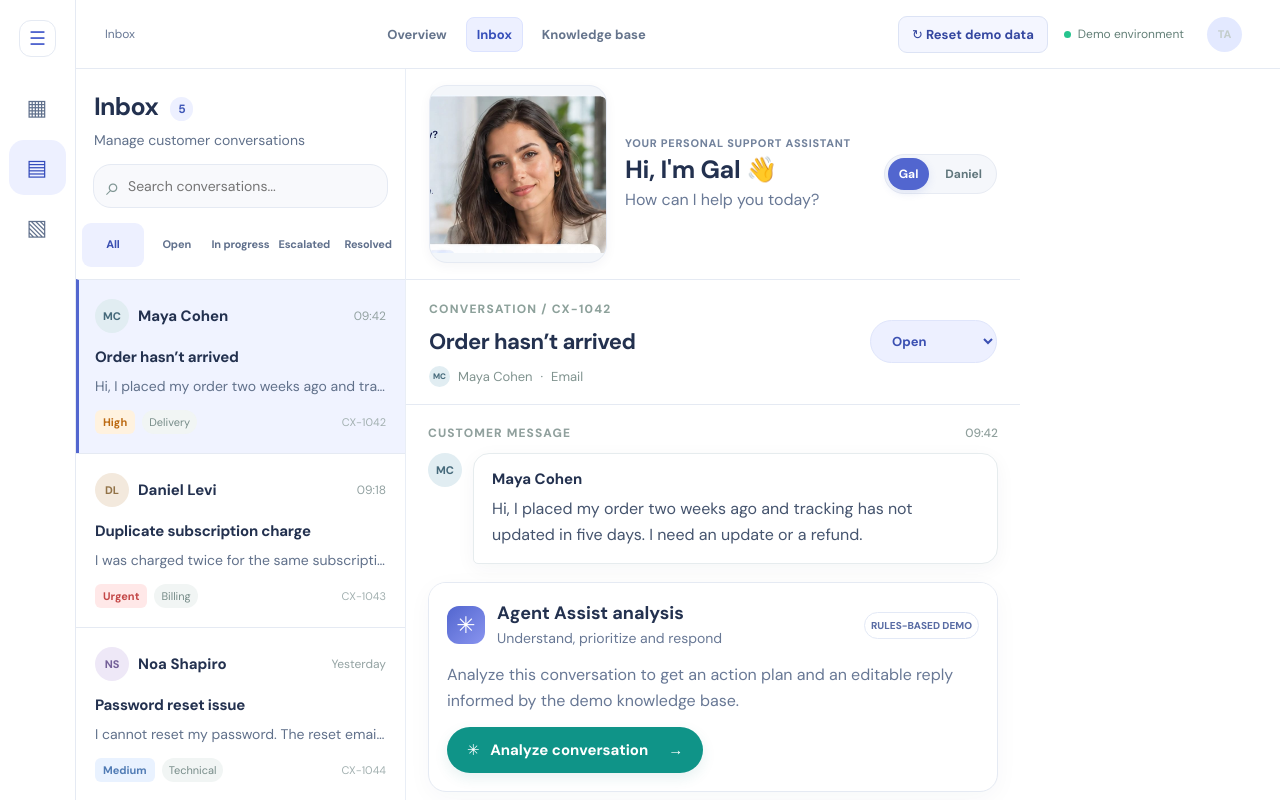
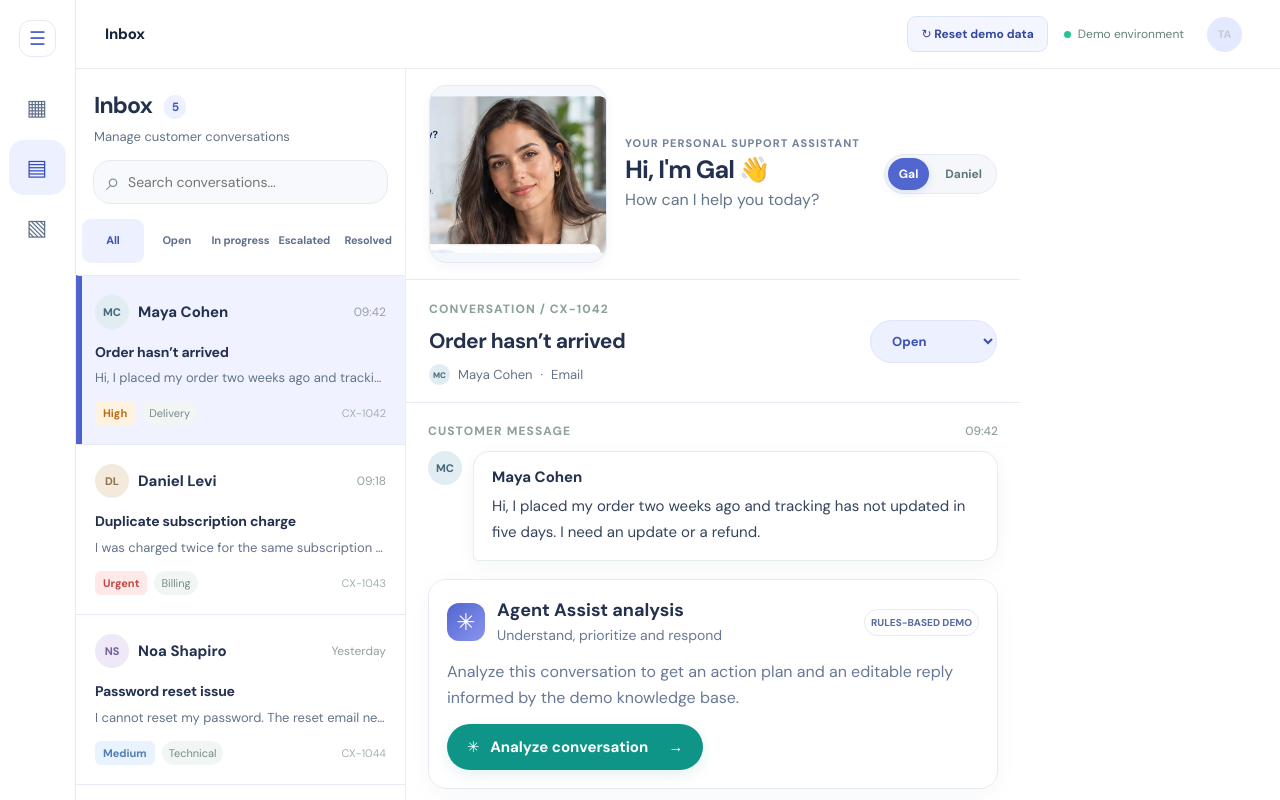
Before and after one commit to tamtam888/CX-Agent-Assist, a React (Vite) app: page / in a window 1280 px wide. Shown: the top 800 px of the page. Built offline with nearby package versions, Linux system fonts and the light colour scheme.

Commit message:
design: cohesive desktop navigation, typography, analysis and customer panel polish

```diff
--- a/src/polish.css
+++ b/src/polish.css
@@ -203,3 +203,54 @@
  .cx-shell:not(.nav-collapsed) .cx-sidebar .cx-nav-text{display:block!important;flex:1 1 auto!important;min-width:0!important;white-space:nowrap!important;overflow-wrap:normal!important;word-break:normal!important;line-height:1.4!important;text-align:left!important}
  .cx-shell:not(.nav-collapsed) .cx-sidebar .cx-nav em{flex:0 0 auto!important}
 }
+
+/* Product design polish — deliberate hierarchy, restrained surfaces, and accessible type. */
+:root{--cx-polish-ink:#17243c;--cx-polish-muted:#63748a;--cx-polish-line:#e7ecf3;--cx-polish-accent:#4c5fd3}
+.cx-topbar{background:#fff!important;border-bottom:1px solid var(--cx-polish-line)!important;min-height:62px!important}
+.cx-current-page{font-size:15px;font-weight:750;letter-spacing:-.015em;color:var(--cx-polish-ink);white-space:nowrap}
+.cx-top-actions{margin-left:auto}
+.cx-reset-visible{font-size:12px!important;font-weight:650!important;box-shadow:none!important}
+.cx-ticket-heading h1{font-size:23px!important;letter-spacing:-.035em}
+.cx-ticket-heading p{font-size:13px!important;color:var(--cx-polish-muted)!important}
+.cx-ticket h3{font-size:14px!important;line-height:1.4!important;font-weight:700!important}
+.cx-ticket p{font-size:13px!important;line-height:1.55!important;color:var(--cx-polish-muted)!important}
+.cx-ticket.active{box-shadow:inset 3px 0 0 var(--cx-polish-accent)!important}
+.cx-filters{gap:2px!important}
+.cx-filters button{font-weight:650!important;line-height:1.2!important}
+.cx-conversation-head h2{font-size:21px!important;letter-spacing:-.025em!important}
+.cx-conversation-head p,.cx-persona-intro p{color:var(--cx-polish-muted)!important}
+.cx-persona-kicker,.cx-eyebrow,.cx-context h3{letter-spacing:.09em!important;font-weight:750!important}
+.cx-persona-intro strong{letter-spacing:-.035em!important}
+.cx-message>div p{font-size:15px!important;line-height:1.7!important;color:#35445d!important}
+.cx-analysis-section-title{font-size:12px;font-weight:750;color:#43516c;letter-spacing:.01em;margin:0 0 10px}
+.cx-analysis-grid{gap:10px!important}
+.cx-analysis-grid>div{background:#f8fafc!important;border:1px solid var(--cx-polish-line)!important;border-radius:12px!important}
+.cx-analysis-grid small{font-size:11px!important;letter-spacing:.065em!important;color:#687c8d!important}
+.cx-analysis-grid strong,.cx-analysis-grid p{color:var(--cx-polish-ink)!important}
+.cx-sources{background:#f7f9fc!important;border:1px solid var(--cx-polish-line)!important;border-radius:12px!important}
+.cx-reply-label strong{font-size:14px!important}
+.cx-reply{font-size:14px!important;line-height:1.65!important;border-color:#dfe6ef!important;border-radius:12px!important}
+.cx-reply:focus,.cx-search:focus-within{outline:2px solid #b7c4ff!important;outline-offset:1px}
+.cx-reply-actions{gap:8px!important;flex-wrap:wrap!important}
+.cx-reply-actions button{min-height:38px!important;font-size:12px!important;font-weight:700!important}
+.cx-context-row{padding:15px 0!important;border-color:var(--cx-polish-line)!important}
+.cx-context-row span{color:#68788c!important;font-size:13px!important}
+.cx-context-row strong{color:var(--cx-polish-ink)!important;font-size:13px!important}
+.cx-playbook{border-color:var(--cx-polish-line)!important;border-radius:13px!important}
+.cx-playbook b{font-size:13px!important;color:var(--cx-polish-ink)!important}
+.cx-playbook p,.cx-policy-notice{font-size:13px!important;line-height:1.6!important;color:#65768a!important}
+.cx-conversation,.cx-context,.cx-ticket-column{min-width:0}
+@media(min-width:591px){
+ .cx-top-nav{display:none!important}
+ .cx-current-page{display:block!important}
+ .cx-shell:not(.nav-collapsed) .cx-sidebar{width:248px!important;min-width:248px!important;max-width:248px!important;flex-basis:248px!important}
+ .cx-shell:not(.nav-collapsed) .cx-sidebar .cx-nav-text{white-space:nowrap!important;word-break:normal!important}
+}
+@media(max-width:590px){
+ .cx-current-page{display:none!important}
+ .cx-top-nav{display:flex!important}
+ .cx-top-page{min-height:36px!important}
+ .cx-ticket-heading h1{font-size:22px!important}
+ .cx-message>div p{font-size:15px!important}
+ .cx-reply-actions button{min-height:44px!important}
+}
```
